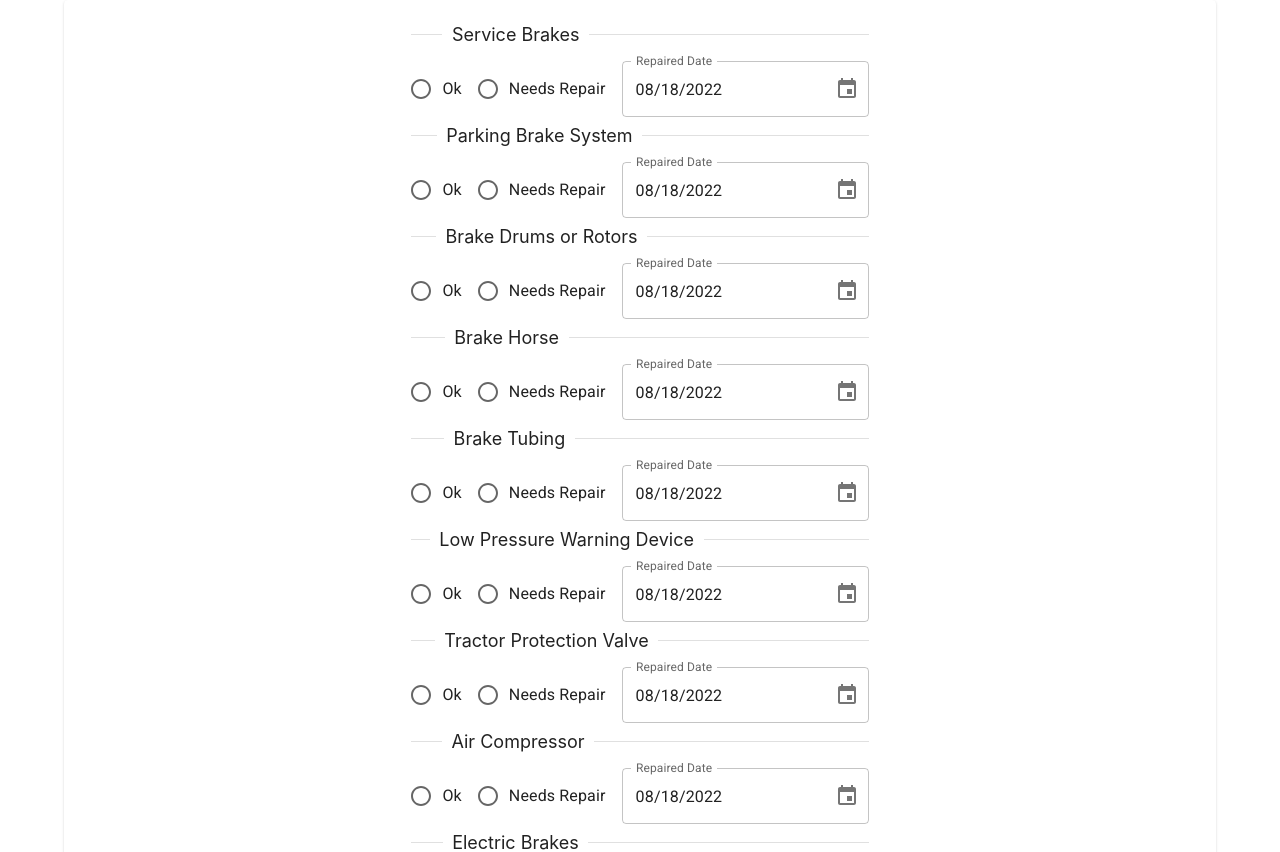
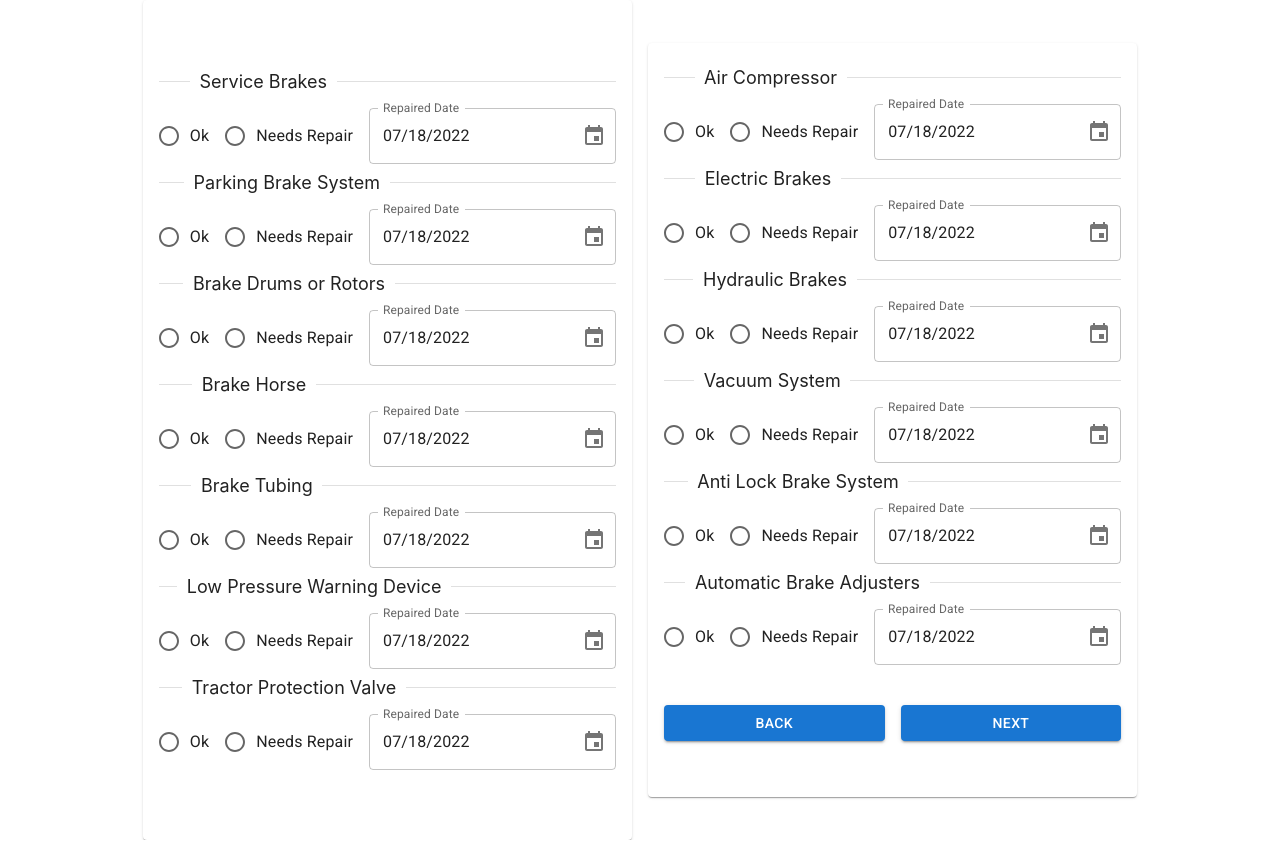
Before and after one commit to chami98/Annual-Vehicle-Inspection-Report, a React (Create React App) app: page /BreakSystem in a window 1280 px wide. Shown: the top 852 px of the page. Built offline with nearby package versions, Linux system fonts and the light colour scheme.

Commit message:
Created the CouplingDevices component and integrated routings

```diff
--- a/src/App.js
+++ b/src/App.js
@@ -9,6 +9,7 @@ import { BrowserRouter, Routes, Route } from "react-router-dom";
 import Homepage from "./Components/Homepage";
 import BrakeSystem from "./Components/BreakSystem";
 import BreakSystem from "./Components/BreakSystem";
+import CouplingDevices from "./Components/CouplingDevices";
 
 function App() {
   const [value, setValue] = React.useState("chamikara");
@@ -34,6 +35,8 @@ function App() {
           }
         />
         <Route path="BreakSystem" element={<BreakSystem />} />
+        <Route path="CouplingDevices" element={<CouplingDevices />} />
+
       </Routes>
     </BrowserRouter>
   );
--- a/src/Components/BreakSystem.jsx
+++ b/src/Components/BreakSystem.jsx
@@ -19,12 +19,80 @@ import {
 } from "@mui/material";
 import { DesktopDatePicker, LocalizationProvider } from "@mui/x-date-pickers";
 import { AdapterDateFns } from "@mui/x-date-pickers/AdapterDateFns";
+import { Link } from "react-router-dom";
 
 export default function BreakSystem({ setPage }) {
-  const [value, setValue] = React.useState(new Date("2022-08-18T21:11:54"));
+  const [value, setValue] = React.useState(new Date("2022-07-18T21:11:54"));
+  const [dateSB, setDateSB] = React.useState(new Date("2022-07-18T21:11:54"));
+  const [datePBS, setDatePBS] = React.useState(new Date("2022-07-18T21:11:54"));
+  const [dateBDR, setDateBDR] = React.useState(new Date("2022-07-18T21:11:54"));
+  const [dateBH, setDateBH] = React.useState(new Date("2022-07-18T21:11:54"));
+  const [dateBT, setDateBT] = React.useState(new Date("2022-07-18T21:11:54"));
+  const [dateLPWD, setDateLPWD] = React.useState(
+    new Date("2022-07-18T21:11:54")
+  );
+  const [dateTPV, setDateTPV] = React.useState(new Date("2022-07-18T21:11:54"));
+  const [dateAC, setDateAC] = React.useState(new Date("2022-07-18T21:11:54"));
+  const [dateEB, setDateEB] = React.useState(new Date("2022-07-18T21:11:54"));
+  const [dateHB, setDateHB] = React.useState(new Date("2022-07-18T21:11:54"));
+  const [dateVS, setDateVS] = React.useState(new Date("2022-07-18T21:11:54"));
+  const [dateABS, setDateABS] = React.useState(new Date("2022-07-18T21:11:54"));
+  const [dateABA, setDateABA] = React.useState(new Date("2022-07-18T21:11:54"));
 
   const handleDate = (newValue) => {
     setValue(newValue);
+  };
+
+  const handleDateSB = (newValue) => {
+    setDateSB(newValue);
+  };
+
+  const handleDatePBS = (newValue) => {
+    setDatePBS(newValue);
+  };
+
+  const handleDateBDR = (newValue) => {
+    setDateBDR(newValue);
+  };
+
+  const handleDateBH = (newValue) => {
+    setDateBH(newValue);
+  };
+
+  const handleDateBT = (newValue) => {
+    setDateBT(newValue);
+  };
+
+  const handleDateLPWD = (newValue) => {
+    setDateLPWD(newValue);
+  };
+
+  const handleDateTPV = (newValue) => {
+    setDateTPV(newValue);
+  };
+
+  const handleDateAC = (newValue) => {
+    setDateAC(newValue);
+  };
+
+  const handleDateEB = (newValue) => {
+    setDateEB(newValue);
+  };
+
+  const handleDateHB = (newValue) => {
+    setDateHB(newValue);
+  };
+
+  const handleDateVS = (newValue) => {
+    setDateVS(newValue);
+  };
+
+  const handleDateABS = (newValue) => {
+    setDateABS(newValue);
+  };
+
+  const handleDateABA = (newValue) => {
+    setDateABA(newValue);
   };
 
   const setPageHandler = () => {
@@ -37,8 +105,14 @@ export default function BreakSystem({ setPage }) {
         display="flex"
         justifyContent="center"
         alignItems="center"
-        minHeight="100vh"
+        // minHeight="100vh"
         sx={{ width: "100%" }}
+      >
+        <Stack
+          direction="row"
+          justifyContent="center"
+          alignItems="center"
+          spacing={2}
         >
           <Card sx={{ width: "100%" }}>
             <CardContent>
@@ -63,13 +137,16 @@ export default function BreakSystem({ setPage }) {
                   <Box mb={2} mt={1} sx={{ fontSize: "18px" }}>
                     <Divider textAlign="left"> Service Brakes</Divider>
                   </Box>
-
                   <RadioGroup
                     row
                     aria-labelledby="demo-row-radio-buttons-group-label"
                     name="row-radio-buttons-group"
                   >
-                  <FormControlLabel value="Ok" control={<Radio />} label="Ok" />
+                    <FormControlLabel
+                      value="Ok"
+                      control={<Radio />}
+                      label="Ok"
+                    />
                     <FormControlLabel
                       value="Needs Repair"
                       control={<Radio />}
@@ -79,8 +156,8 @@ export default function BreakSystem({ setPage }) {
                       <DesktopDatePicker
                         label="Repaired Date "
                         inputFormat="MM/dd/yyyy"
-                      value={value}
-                      onChange={handleDate}
+                        value={dateSB}
+                        onChange={handleDateSB}
                         renderInput={(params) => <TextField {...params} />}
                       />
                     </LocalizationProvider>
@@ -94,7 +171,11 @@ export default function BreakSystem({ setPage }) {
                     aria-labelledby="demo-row-radio-buttons-group-label"
                     name="row-radio-buttons-group"
                   >
-                  <FormControlLabel value="Ok" control={<Radio />} label="Ok" />
+                    <FormControlLabel
+                      value="Ok"
+                      control={<Radio />}
+                      label="Ok"
+                    />
                     <FormControlLabel
                       value="Needs Repair"
                       control={<Radio />}
@@ -104,8 +185,8 @@ export default function BreakSystem({ setPage }) {
                       <DesktopDatePicker
                         label="Repaired Date "
                         inputFormat="MM/dd/yyyy"
-                      value={value}
-                      onChange={handleDate}
+                        value={datePBS}
+                        onChange={handleDatePBS}
                         renderInput={(params) => <TextField {...params} />}
                       />
                     </LocalizationProvider>
@@ -118,7 +199,11 @@ export default function BreakSystem({ setPage }) {
                     aria-labelledby="demo-row-radio-buttons-group-label"
                     name="row-radio-buttons-group"
                   >
-                  <FormControlLabel value="Ok" control={<Radio />} label="Ok" />
+                    <FormControlLabel
+                      value="Ok"
+                      control={<Radio />}
+                      label="Ok"
+                    />
                     <FormControlLabel
                       value="Needs Repair"
                       control={<Radio />}
@@ -128,8 +213,8 @@ export default function BreakSystem({ setPage }) {
                       <DesktopDatePicker
                         label="Repaired Date "
                         inputFormat="MM/dd/yyyy"
-                      value={value}
-                      onChange={handleDate}
+                        value={dateBDR}
+                        onChange={handleDateBDR}
                         renderInput={(params) => <TextField {...params} />}
                       />
                     </LocalizationProvider>
@@ -143,7 +228,11 @@ export default function BreakSystem({ setPage }) {
                     aria-labelledby="demo-row-radio-buttons-group-label"
                     name="row-radio-buttons-group"
                   >
-                  <FormControlLabel value="Ok" control={<Radio />} label="Ok" />
+                    <FormControlLabel
+                      value="Ok"
+                      control={<Radio />}
+                      label="Ok"
+                    />
                     <FormControlLabel
                       value="Needs Repair"
                       control={<Radio />}
@@ -153,8 +242,8 @@ export default function BreakSystem({ setPage }) {
                       <DesktopDatePicker
                         label="Repaired Date "
                         inputFormat="MM/dd/yyyy"
-                      value={value}
-                      onChange={handleDate}
+                        value={dateBH}
+                        onChange={handleDateBH}
                         renderInput={(params) => <TextField {...params} />}
                       />
                     </LocalizationProvider>
@@ -168,7 +257,11 @@ export default function BreakSystem({ setPage }) {
                     aria-labelledby="demo-row-radio-buttons-group-label"
                     name="row-radio-buttons-group"
                   >
-                  <FormControlLabel value="Ok" control={<Radio />} label="Ok" />
+                    <FormControlLabel
+                      value="Ok"
+                      control={<Radio />}
+                      label="Ok"
+                    />
                     <FormControlLabel
                       value="Needs Repair"
                       control={<Radio />}
@@ -178,8 +271,8 @@ export default function BreakSystem({ setPage }) {
                       <DesktopDatePicker
                         label="Repaired Date "
                         inputFormat="MM/dd/yyyy"
-                      value={value}
-                      onChange={handleDate}
+                        value={dateBT}
+                        onChange={handleDateBT}
                         renderInput={(params) => <TextField {...params} />}
                       />
                     </LocalizationProvider>
@@ -196,7 +289,11 @@ export default function BreakSystem({ setPage }) {
                     aria-labelledby="demo-row-radio-buttons-group-label"
                     name="row-radio-buttons-group"
                   >
-                  <FormControlLabel value="Ok" control={<Radio />} label="Ok" />
+                    <FormControlLabel
+                      value="Ok"
+                      control={<Radio />}
+                      label="Ok"
+                    />
                     <FormControlLabel
                       value="Needs Repair"
                       control={<Radio />}
@@ -206,15 +303,18 @@ export default function BreakSystem({ setPage }) {
                       <DesktopDatePicker
                         label="Repaired Date "
                         inputFormat="MM/dd/yyyy"
-                      value={value}
-                      onChange={handleDate}
+                        value={dateLPWD}
+                        onChange={handleDateLPWD}
                         renderInput={(params) => <TextField {...params} />}
                       />
                     </LocalizationProvider>
                   </RadioGroup>
 
                   <Box mb={2} mt={1} sx={{ fontSize: "18px" }}>
-                  <Divider textAlign="left"> Tractor Protection Valve</Divider>
+                    <Divider textAlign="left">
+                      {" "}
+                      Tractor Protection Valve
+                    </Divider>
                   </Box>
 
                   <RadioGroup
@@ -222,7 +322,11 @@ export default function BreakSystem({ setPage }) {
                     aria-labelledby="demo-row-radio-buttons-group-label"
                     name="row-radio-buttons-group"
                   >
-                  <FormControlLabel value="Ok" control={<Radio />} label="Ok" />
+                    <FormControlLabel
+                      value="Ok"
+                      control={<Radio />}
+                      label="Ok"
+                    />
                     <FormControlLabel
                       value="Needs Repair"
                       control={<Radio />}
@@ -232,12 +336,39 @@ export default function BreakSystem({ setPage }) {
                       <DesktopDatePicker
                         label="Repaired Date "
                         inputFormat="MM/dd/yyyy"
-                      value={value}
-                      onChange={handleDate}
+                        value={dateTPV}
+                        onChange={handleDateTPV}
                         renderInput={(params) => <TextField {...params} />}
                       />
                     </LocalizationProvider>
                   </RadioGroup>
+                </FormControl>
+              </Box>
+
+              {/* </Stack> */}
+            </CardContent>
+          </Card>
+
+          <Card sx={{ width: "100%" }}>
+            <CardContent>
+              {/* <Typography sx={{ fontSize: 17 }} color="text.secondary" gutterBottom>
+            Vehicle Components Inspected
+          </Typography> */}
+              {/* <Stack
+            direction="row"
+            justifyContent="center"
+            alignItems="center"
+            spacing={2}
+          > */}
+              <Box
+                display="flex"
+                justifyContent="center"
+                alignItems="center"
+                // minHeight="100vh"
+                sx={{ width: "100%" }}
+              >
+                <FormControl>
+                  <Stack direction="row" spacing={2}></Stack>
 
                   <Box mb={2} mt={1} sx={{ fontSize: "18px" }}>
                     <Divider textAlign="left"> Air Compressor</Divider>
@@ -248,7 +379,11 @@ export default function BreakSystem({ setPage }) {
                     aria-labelledby="demo-row-radio-buttons-group-label"
                     name="row-radio-buttons-group"
                   >
-                  <FormControlLabel value="Ok" control={<Radio />} label="Ok" />
+                    <FormControlLabel
+                      value="Ok"
+                      control={<Radio />}
+                      label="Ok"
+                    />
                     <FormControlLabel
                       value="Needs Repair"
                       control={<Radio />}
@@ -258,8 +393,8 @@ export default function BreakSystem({ setPage }) {
                       <DesktopDatePicker
                         label="Repaired Date "
                         inputFormat="MM/dd/yyyy"
-                      value={value}
-                      onChange={handleDate}
+                        value={dateAC}
+                        onChange={handleDateAC}
                         renderInput={(params) => <TextField {...params} />}
                       />
                     </LocalizationProvider>
@@ -274,7 +409,11 @@ export default function BreakSystem({ setPage }) {
                     aria-labelledby="demo-row-radio-buttons-group-label"
                     name="row-radio-buttons-group"
                   >
-                  <FormControlLabel value="Ok" control={<Radio />} label="Ok" />
+                    <FormControlLabel
+                      value="Ok"
+                      control={<Radio />}
+                      label="Ok"
+                    />
                     <FormControlLabel
                       value="Needs Repair"
                       control={<Radio />}
@@ -284,8 +423,8 @@ export default function BreakSystem({ setPage }) {
                       <DesktopDatePicker
                         label="Repaired Date "
                         inputFormat="MM/dd/yyyy"
-                      value={value}
-                      onChange={handleDate}
+                        value={dateEB}
+                        onChange={handleDateEB}
                         renderInput={(params) => <TextField {...params} />}
                       />
                     </LocalizationProvider>
@@ -300,7 +439,11 @@ export default function BreakSystem({ setPage }) {
                     aria-labelledby="demo-row-radio-buttons-group-label"
                     name="row-radio-buttons-group"
                   >
-                  <FormControlLabel value="Ok" control={<Radio />} label="Ok" />
+                    <FormControlLabel
+                      value="Ok"
+                      control={<Radio />}
+                      label="Ok"
+                    />
                     <FormControlLabel
                       value="Needs Repair"
                       control={<Radio />}
@@ -310,8 +453,8 @@ export default function BreakSystem({ setPage }) {
                       <DesktopDatePicker
                         label="Repaired Date "
                         inputFormat="MM/dd/yyyy"
-                      value={value}
-                      onChange={handleDate}
+                        value={dateHB}
+                        onChange={handleDateHB}
                         renderInput={(params) => <TextField {...params} />}
                       />
                     </LocalizationProvider>
@@ -326,7 +469,11 @@ export default function BreakSystem({ setPage }) {
                     aria-labelledby="demo-row-radio-buttons-group-label"
                     name="row-radio-buttons-group"
                   >
-                  <FormControlLabel value="Ok" control={<Radio />} label="Ok" />
+                    <FormControlLabel
+                      value="Ok"
+                      control={<Radio />}
+                      label="Ok"
+                    />
                     <FormControlLabel
                       value="Needs Repair"
                       control={<Radio />}
@@ -336,8 +483,8 @@ export default function BreakSystem({ setPage }) {
                       <DesktopDatePicker
                         label="Repaired Date "
                         inputFormat="MM/dd/yyyy"
-                      value={value}
-                      onChange={handleDate}
+                        value={dateVS}
+                        onChange={handleDateVS}
                         renderInput={(params) => <TextField {...params} />}
                       />
                     </LocalizationProvider>
@@ -352,7 +499,11 @@ export default function BreakSystem({ setPage }) {
                     aria-labelledby="demo-row-radio-buttons-group-label"
                     name="row-radio-buttons-group"
                   >
-                  <FormControlLabel value="Ok" control={<Radio />} label="Ok" />
+                    <FormControlLabel
+                      value="Ok"
+                      control={<Radio />}
+                      label="Ok"
+                    />
                     <FormControlLabel
                       value="Needs Repair"
                       control={<Radio />}
@@ -362,15 +513,18 @@ export default function BreakSystem({ setPage }) {
                       <DesktopDatePicker
                         label="Repaired Date "
                         inputFormat="MM/dd/yyyy"
-                      value={value}
-                      onChange={handleDate}
+                        value={dateABS}
+                        onChange={handleDateABS}
                         renderInput={(params) => <TextField {...params} />}
                       />
                     </LocalizationProvider>
                   </RadioGroup>
 
                   <Box mb={2} mt={1} sx={{ fontSize: "18px" }}>
-                  <Divider textAlign="left"> Automatic Brake Adjusters</Divider>
+                    <Divider textAlign="left">
+                      {" "}
+                      Automatic Brake Adjusters
+                    </Divider>
                   </Box>
 
                   <RadioGroup
@@ -378,7 +532,11 @@ export default function BreakSystem({ setPage }) {
                     aria-labelledby="demo-row-radio-buttons-group-label"
                     name="row-radio-buttons-group"
                   >
-                  <FormControlLabel value="Ok" control={<Radio />} label="Ok" />
+                    <FormControlLabel
+                      value="Ok"
+                      control={<Radio />}
+                      label="Ok"
+                    />
                     <FormControlLabel
                       value="Needs Repair"
                       control={<Radio />}
@@ -388,8 +546,8 @@ export default function BreakSystem({ setPage }) {
                       <DesktopDatePicker
                         label="Repaired Date "
                         inputFormat="MM/dd/yyyy"
-                      value={value}
-                      onChange={handleDate}
+                        value={dateABA}
+                        onChange={handleDateABA}
                         renderInput={(params) => <TextField {...params} />}
                       />
                     </LocalizationProvider>
@@ -398,9 +556,10 @@ export default function BreakSystem({ setPage }) {
               </Box>
 
               {/* </Stack> */}
-          </CardContent>
-
+              <Box mt={5} mb={4}>
                 <Stack direction="row" spacing={2}>
+                  <Box sx={{ width: "100%" }}>
+                    <Link to="/">
                       <Button
                         style={{ width: "100%" }}
                         variant="contained"
@@ -409,6 +568,11 @@ export default function BreakSystem({ setPage }) {
                       >
                         BACK
                       </Button>
+                    </Link>
+                  </Box>
+
+                  <Box sx={{ width: "100%" }}>
+                    <Link to="/CouplingDevices">
                       <Button
                         style={{ width: "100%" }}
                         variant="contained"
@@ -417,8 +581,24 @@ export default function BreakSystem({ setPage }) {
                       >
                         NEXT
                       </Button>
+                    </Link>
+                  </Box>
+
+
+
+                  {/* <Button
+                    style={{ width: "100%" }}
+                    variant="contained"
+                    size="medium"
+                    onClick={setPageHandler}
+                  >
+                    NEXT
+                  </Button> */}
                 </Stack>
+              </Box>
+            </CardContent>
           </Card>
+        </Stack>
       </Box>
     </Container>
   );
--- /dev/null
+++ b/src/Components/CouplingDevices.jsx
@@ -0,0 +1,84 @@
+import { Card, CardContent, Divider, FormControl, Stack } from "@mui/material";
+import { Box, Container } from "@mui/system";
+import React from "react";
+import Radio from "@mui/material/Radio";
+import RadioGroup from "@mui/material/RadioGroup";
+import FormControlLabel from "@mui/material/FormControlLabel";
+import {
+  Button,
+  Checkbox,
+  FormGroup,
+  TextField,
+  Typography,
+} from "@mui/material";
+import { DesktopDatePicker, LocalizationProvider } from "@mui/x-date-pickers";
+import { AdapterDateFns } from "@mui/x-date-pickers/AdapterDateFns";
+import { Link } from "react-router-dom";
+
+const CouplingDevices = () => {
+  const [dateSB, setDateSB] = React.useState(new Date("2022-07-18T21:11:54"));
+  const handleDateSB = (newValue) => {
+    setDateSB(newValue);
+  };
+  return (
+    <Container>
+      <Box
+        display="flex"
+        justifyContent="center"
+        alignItems="center"
+        sx={{ width: "100%" }}
+      >
+        <Card sx={{ width: "100%" }}>
+          <CardContent>
+            {/* <Typography sx={{ fontSize: 17 }} color="text.secondary" gutterBottom>
+            Vehicle Components Inspected
+          </Typography> */}
+            {/* <Stack
+            direction="row"
+            justifyContent="center"
+            alignItems="center"
+            spacing={2}
+          > */}
+            <Box
+              display="flex"
+              justifyContent="center"
+              alignItems="center"
+              minHeight="100vh"
+              sx={{ width: "100%" }}
+            >
+              <FormControl>
+                <Stack direction="row" spacing={2}></Stack>
+                <Box mb={2} mt={1} sx={{ fontSize: "18px" }}>
+                  <Divider textAlign="left"> Service Brakes</Divider>
+                </Box>
+                <RadioGroup
+                  row
+                  aria-labelledby="demo-row-radio-buttons-group-label"
+                  name="row-radio-buttons-group"
+                >
+                  <FormControlLabel value="Ok" control={<Radio />} label="Ok" />
+                  <FormControlLabel
+                    value="Needs Repair"
+                    control={<Radio />}
+                    label="Needs Repair"
+                  />
+                  <LocalizationProvider dateAdapter={AdapterDateFns}>
+                    <DesktopDatePicker
+                      label="Repaired Date "
+                      inputFormat="MM/dd/yyyy"
+                      value={dateSB}
+                      onChange={handleDateSB}
+                      renderInput={(params) => <TextField {...params} />}
+                    />
+                  </LocalizationProvider>
+                </RadioGroup>
+              </FormControl>
+            </Box>
+          </CardContent>
+        </Card>
+      </Box>
+    </Container>
+  );
+};
+
+export default CouplingDevices;
--- a/src/Components/Title.jsx
+++ b/src/Components/Title.jsx
@@ -4,8 +4,8 @@ import React, { Component } from "react";
 
 const Title = ({ TitleName }) => {
   return (
-    <Box sx={{marginTop:"25vh"}}>
-      <Typography variant="h4" component="h4">
+    <Box sx={{marginTop:"35vh",textAlign:'center'}}>
+      <Typography variant="h2" component="h4">
         {TitleName}
       </Typography>
     </Box>
--- a/src/Components/VehicleHistoryRecord.jsx
+++ b/src/Components/VehicleHistoryRecord.jsx
@@ -26,7 +26,7 @@ const VehicleHistoryRecord = () => {
     setExpanded(isExpanded ? panel : false);
   };
 
-  const [value, setValue] = React.useState(new Date("2022-08-18T21:11:54"));
+  const [value, setValue] = React.useState(new Date("2022-07-18T21:11:54"));
 
   const handleDate = (newValue) => {
     setValue(newValue);
@@ -73,6 +73,7 @@ const VehicleHistoryRecord = () => {
             <LocalizationProvider dateAdapter={AdapterDateFns}>
               <DesktopDatePicker
                 label="Date "
+                className = "dateVHR"
                 inputFormat="MM/dd/yyyy"
                 value={value}
                 onChange={handleDate}
```
Lines whose indentation alone changed are shown as unchanged.
